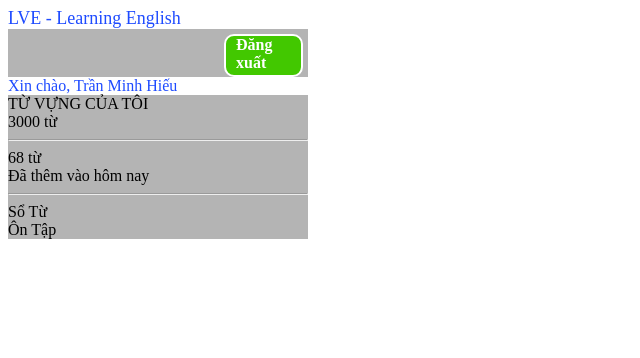
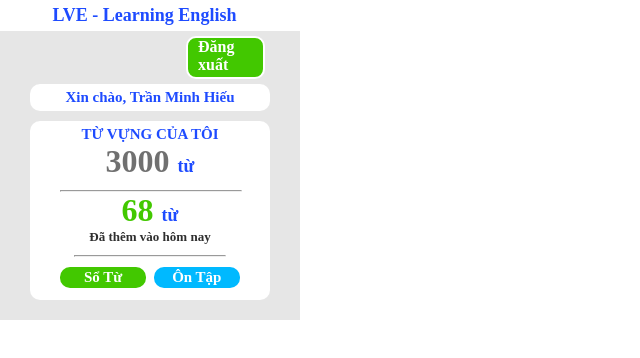
Before and after one commit to hieuit123/LearnVocabularyEnglishChromeExtension, a browser extension: page LVE/app/src/index.html in a window 1280 px wide. Shown: the whole page, without its empty margins (0-640 px from the left). Drawn offline with Linux system fonts and the light colour scheme.

Commit message:
GUI/Background : Done create GUI for background

```diff
--- a/LVE/app/src/index.html
+++ b/LVE/app/src/index.html
@@ -11,7 +11,7 @@
 <body>
     <div class="back-popup">
         <div class="header">
-            <span class="title">LVE - Learning English</span>
+            <div class="title">LVE - Learning English</div>
         </div>
         <div class="btn-logout">Đăng xuất</div>
         <div class="clearfix"></div>
@@ -19,17 +19,18 @@
         <div class="footer">
             <div class="my-vocabulary">
                 <div class="t-my-vocabulary">TỪ VỰNG CỦA TÔI</div>
-                <div class="t-number-word">3000 từ</div>
+                <div class="t-number-word">3000 <span class="tu">từ</span></div>
             </div>
             <hr class="line-1">
             <div class="new-vocabulary">
-                <div class="t-number-new-word">68 từ</div>
+                <div class="t-number-new-word">68 <span class="tu">từ</span></div>
                 <div class="t-new-vocabulary">Đã thêm vào hôm nay</div>
             </div>
             <hr class="line-2">
             <div class="btn-footer">
                 <div class="btn-word-book">Sổ Từ</div>
                 <div class="btn-review-word">Ôn Tập</div>
+                <div class="clearfix"></div>
             </div>
         </div>
     </div>
--- a/LVE/app/src/style/index.css
+++ b/LVE/app/src/style/index.css
@@ -172,9 +172,14 @@
 
 /* start background css */
 
+body {
+    margin: 0px;
+}
+
 .back-popup {
     width: 300px;
-    background-color: #b4b4b4;
+    background-color: #e6e6e6;
+    padding-bottom: 20px;
 }
 
 .header {
@@ -182,8 +187,12 @@
 }
 
 .title {
+    margin: auto;
+    width: 65%;
     color: #1e4bff;
     font-size: large;
+    font-weight: 700;
+    padding: 5px;
 }
 
 .btn-logout {
@@ -194,36 +203,132 @@
     width: 65px;
     padding: 0px 0px 3px 10px;
     margin-top: 5px;
-    margin-right: 5px;
+    margin-right: 35px;
     font-weight: bold;
     float: right;
 }
 
+.btn-logout:hover {
+    background-color: #329600;
+    cursor: pointer;
+    box-shadow: 0 4px 8px 0 rgba(0, 0, 0, 0.2), 0 6px 20px 0 rgba(0, 0, 0, 0.10);
+}
+
 .t-welcome {
+    margin: auto;
+    margin-top: 5px;
+    margin-bottom: 10px;
+    width: 60%;
+    padding: 5px 30px 5px 30px;
     background-color: white;
     color: #1e4bff;
+    font-size: 15px;
+    font-weight: 700;
+    border-radius: 10px;
+    text-align: center;
 }
 
-.footer {}
+.footer {
+    margin: auto;
+    margin-top: 5px;
+    width: 60%;
+    padding: 5px 30px 5px 30px;
+    background-color: white;
+    border-radius: 10px;
+}
 
-.my-vocabulary {}
+.my-vocabulary {
+    margin: auto;
+    width: 80%;
+}
 
-.t-my-vocabulary {}
+.t-my-vocabulary {
+    font-size: 15px;
+    font-weight: 700;
+    color: #1e4bff;
+    text-align: center;
+}
 
-.t-number-word {}
+.t-number-word {
+    color: #707070;
+    text-align: center;
+    font-size: xx-large;
+    font-weight: 700;
+}
 
-.line-1 {}
+.tu {
+    color: #1e4bff;
+    font-size: large;
+}
 
-.line-2 {}
+.line-1 {
+    margin: auto;
+    width: 180px;
+    margin-top: 10px;
+}
 
-.new-vocabulary {}
+.line-2 {
+    margin: auto;
+    width: 150px;
+    margin-top: 10px;
+    margin-bottom: 10px;
+}
 
-.t-new-vocabulary {}
+.new-vocabulary {
+    margin: auto;
+    width: 80%;
+}
 
-.t-number-new-word {}
+.t-new-vocabulary {
+    color: #2f2f2f;
+    font-size: 13px;
+    font-weight: 700;
+    text-align: center;
+}
 
-.btn-footer {}
+.t-number-new-word {
+    color: #42c800;
+    text-align: center;
+    font-size: xx-large;
+    font-weight: 700;
+}
 
-.btn-word-book {}
+.btn-footer {
+    padding-bottom: 7px;
+}
 
-.btn-review-word {}
+.btn-word-book {
+    background-color: #42c800;
+    color: white;
+    border-radius: 10px;
+    font-size: 15px;
+    font-weight: 700;
+    text-align: center;
+    width: 48%;
+    float: left;
+    padding: 2px 0px 2px 0px;
+}
+
+.btn-review-word {
+    background-color: #00b9ff;
+    color: white;
+    border-radius: 10px;
+    font-size: 15px;
+    font-weight: 700;
+    text-align: center;
+    width: 48%;
+    float: right;
+    padding: 2px 0px 2px 0px;
+}
+
+.btn-word-book:hover {
+    background-color: #329600;
+    cursor: pointer;
+    box-shadow: 0 4px 8px 0 rgba(0, 0, 0, 0.2), 0 6px 20px 0 rgba(0, 0, 0, 0.10);
+}
+
+.btn-review-word:hover {
+    background-color: #009bd3;
+    cursor: pointer;
+    box-shadow: 0 4px 8px 0 rgba(0, 0, 0, 0.2), 0 6px 20px 0 rgba(0, 0, 0, 0.10);
+}
```
